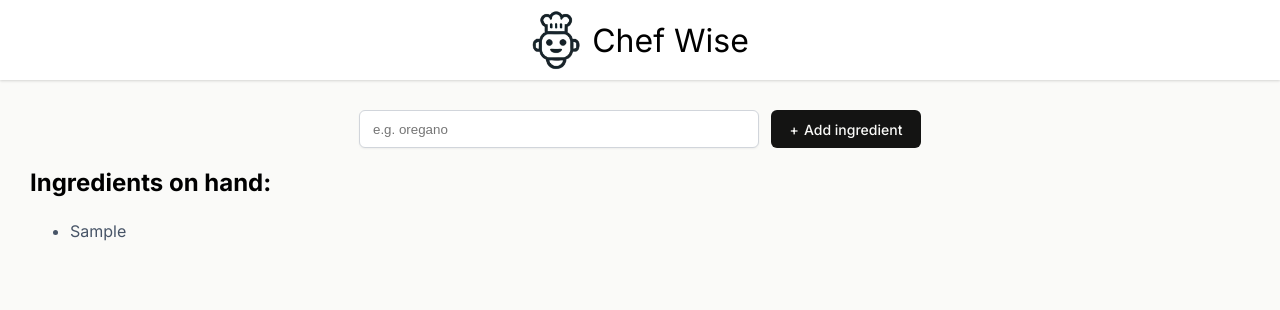
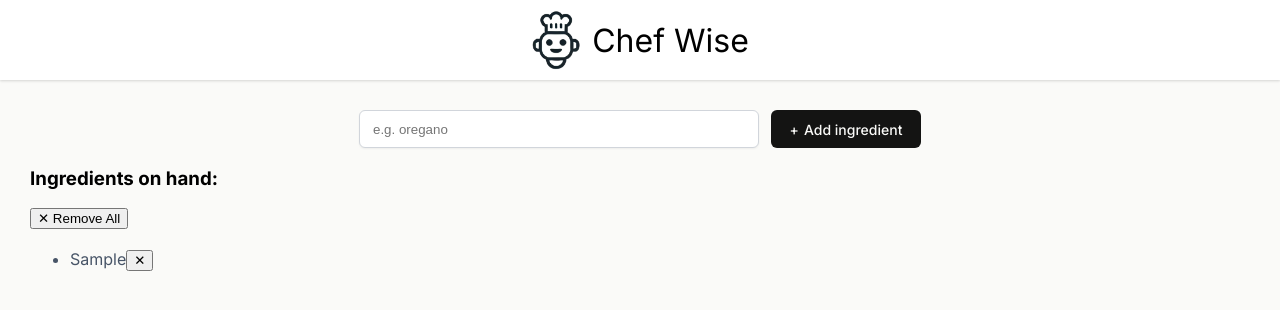
Before and after one commit to Ha-Mundo/chef-wise, a React (Vite) app: page / in a window 1280 px wide. Both pictures are taken after typing "Sample" into the empty fields and a click on the button "Add ingredient". Shown: the top 310 px of the page. Built offline with nearby package versions, Linux system fonts and the light colour scheme.

Commit message:
added buttons to remove single Ingredients + remove all btn

```diff
--- a/components/IngredientsList.jsx
+++ b/components/IngredientsList.jsx
@@ -1,20 +1,46 @@
 export default function IngredientsList(props) {
 
     const ingredientsListItems = props.ingredients.map(ingredient => (
-        <li key={ingredient}>{ingredient}</li>
+        <li key={ingredient} className="ingredient-item">
+            <span>{ingredient}</span>
+            <button
+                type="button"
+                className="remove-ingredient-btn"
+                aria-label={`Remove ${ingredient}`}
+                onClick={() => props.onRemove(ingredient)}
+            >
+                ✕
+            </button>
+        </li>
     ))
 
     return (
-        <section>
-                <h2>Ingredients on hand:</h2>
-                <ul className="ingredients-list" aria-live="polite">{ingredientsListItems}</ul>
-                {props.ingredients.length > 3 && <div className="get-recipe-container">
-                    <div ref={props.ref}>
-                        <h3>Ready for a recipe?</h3>
-                        <p>Generate a recipe from your list of ingredients.</p>
-                    </div>
-                    <button onClick={props.getRecipe}>Get a recipe</button>
-                </div>}
-            </section>
+        <section className="ingredients-section">
+            <div>
+                <h3>Ingredients on hand:</h3>
+                <button
+                    type="button"
+                    onClick={props.onRemoveAll}
+                    className="remove-all-btn"
+                >
+                   ✕ Remove All
+                </button>
+            </div>
+
+
+            <ul className="ingredients-list" aria-live="polite">
+                {ingredientsListItems}
+            </ul>
+
+            {props.ingredients.length > 3 && (
+                <div className="get-recipe-container">
+                    <h3>Ready for a recipe?</h3>
+                    <p>Generate a recipe from your list of ingredients.</p>
+                    <button onClick={props.getRecipe}>
+                        Get a recipe
+                    </button>
+                </div>
+            )}
+        </section>
     )
 }
```
